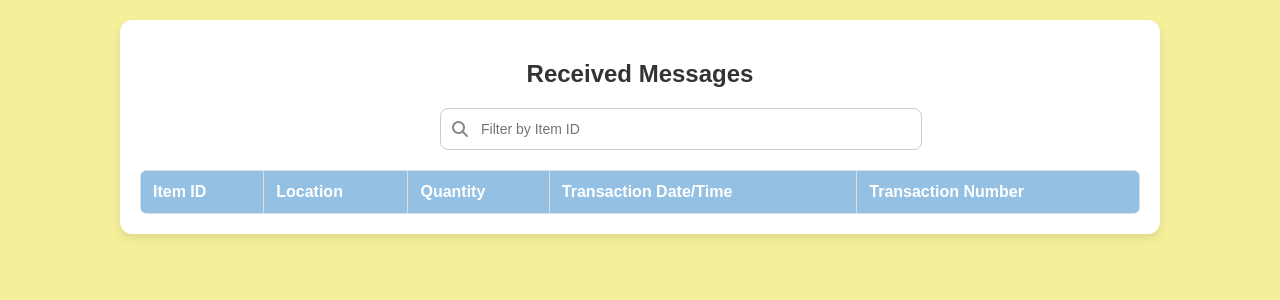
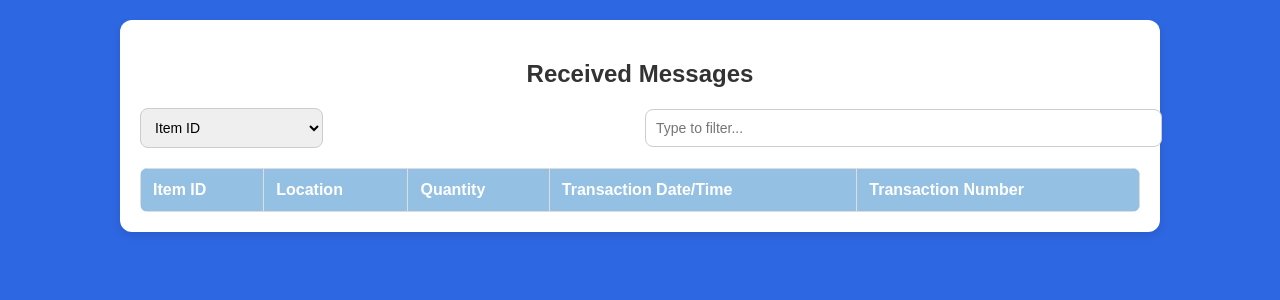
Before and after one commit to kdonjuan/Cloud-Messaging, a Flask app: template templates/consumerui.html in a window 1280 px wide. Shown: the top 300 px of the page. Run offline with Flask 3, Linux system fonts and the light colour scheme; the template is opened without the code that fills it, so the values that code supplies are empty; some libraries are stand-ins or nearby versions.

Commit message:
consumer ui filtering

```diff
--- a/templates/consumerui.html
+++ b/templates/consumerui.html
@@ -7,7 +7,7 @@
 <style>
     body {
       font-family: 'Arial', sans-serif;
-      background-color: #f5ef9b;
+      background-color: #2e67e2;
       margin: 0;
       padding: 20px;
     }
@@ -30,36 +30,26 @@
     .filter-wrapper {
       display: flex;
       justify-content: center;
+      align-items: center;
+      gap: 10px;
       margin-bottom: 20px;
     }
 
     .filter-box {
       position: relative;
-      width: 80%;
-      max-width: 400px;
+      width: 60%;
+    }
+
+    .filter-box input,
+    .filter-box select {
+      padding: 10px;
+      border-radius: 8px;
+      border: 1px solid #ccc;
+      font-size: 14px;
     }
 
     .filter-box input {
       width: 100%;
-      padding: 12px 40px 12px 40px;
-      border: 1px solid #ccc;
-      border-radius: 8px;
-      font-size: 14px;
-      outline: none;
-      transition: border 0.3s ease;
-    }
-
-    .filter-box input:focus {
-      border-color: #4caf50;
-    }
-
-    .filter-box i {
-      position: absolute;
-      left: 12px;
-      top: 50%;
-      transform: translateY(-50%);
-      color: #888;
-      pointer-events: none;
     }
 
     table {
@@ -80,12 +70,6 @@
     th {
       background-color: #94c0e4;
       color: #fff;
-      cursor: pointer;
-      transition: background-color 0.3s ease;
-    }
-
-    th:hover {
-      background-color: #4c9daf;
     }
 
     tbody tr:nth-child(even) {
@@ -100,9 +84,6 @@
       background-color: #ffdddd !important;
     }
 </style>
-
-  <!-- Font Awesome for search icon -->
-<script src="https://kit.fontawesome.com/a076d05399.js" crossorigin="anonymous"></script>
 </head>
 
 <body>
@@ -111,8 +92,16 @@
 
     <div class="filter-wrapper">
 <div class="filter-box">
-<i class="fas fa-search"></i>
-<input type="text" id="filterInput" placeholder="Filter by Item ID" onkeyup="filterMessages()" />
+<select id="filterColumn" onchange="filterMessages()">
+<option value="0">Item ID</option>
+<option value="1">Location</option>
+<option value="2">Quantity</option>
+<option value="3">Transaction Date/Time</option>
+<option value="4">Transaction Number</option>
+</select>
+</div>
+<div class="filter-box">
+<input type="text" id="filterInput" placeholder="Type to filter..." onkeyup="filterMessages()" />
 </div>
 </div>
 
@@ -131,21 +120,28 @@
 </div>
 
   <script>
+    let messages = [];
+
     async function fetchMessages() {
       try {
-        const response = await fetch('http://localhost:5001/messages');
-        const messages = await response.json();
+        const response = await fetch("http://localhost:5001/messages");
+        messages = await response.json();
+        renderMessages();
+        filterMessages(); // Apply filters after data loads
+      } catch (error) {
+        console.error("Error fetching messages:", error);
+      }
+    }
 
+    function renderMessages() {
       const table = document.getElementById("messagesTable");
       table.innerHTML = "";
 
       messages.forEach(message => {
         const row = document.createElement("tr");
-
         if (message.isDuplicate) {
           row.classList.add("highlight");
         }
-
         row.innerHTML = `
 <td>${message.ItemID || ""}</td>
 <td>${message.Location || ""}</td>
@@ -153,24 +149,19 @@
 <td>${message.TransactionDateTime || ""}</td>
 <td>${message.TransactionNumber || ""}</td>
         `;
-
         table.appendChild(row);
       });
-
-        filterMessages();
-      } catch (error) {
-        console.error("❌ Error fetching messages:", error);
-      }
     }
 
     function filterMessages() {
-      const input = document.getElementById("filterInput").value.toLowerCase();
+      const filterText = document.getElementById("filterInput").value.toLowerCase();
+      const selectedColumn = parseInt(document.getElementById("filterColumn").value);
       const rows = document.getElementById("messagesTable").getElementsByTagName("tr");
 
       for (let row of rows) {
-        const itemIdCell = row.cells[0];
-        const text = itemIdCell?.textContent.toLowerCase() || "";
-        row.style.display = text.includes(input) ? "" : "none";
+        const cell = row.cells[selectedColumn];
+        const text = cell?.textContent.toLowerCase() || "";
+        row.style.display = text.includes(filterText) ? "" : "none";
       }
     }
 
--- a/templates/publisher.html
+++ b/templates/publisher.html
@@ -5,7 +5,7 @@
 <meta name="viewport" content="width=device-width, initial-scale=1.0"/>
 <title>Publisher UI</title>
 </head>
-<body style="background-color: #ffffe0; font-family: Arial, sans-serif; padding: 40px;">
+<body style="background-color: #f9fafb; font-family: Arial, sans-serif; padding: 40px;">
 <h2>Publish a Message</h2>
 
   <label>Item ID:</label><br>
```
Also changed, not shown: 1 other file. Lines whose indentation alone changed are shown as unchanged.
